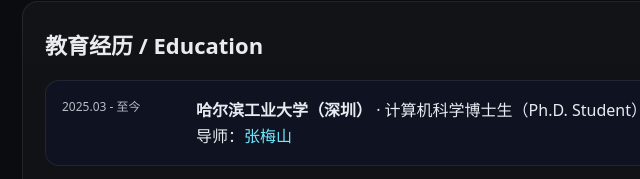
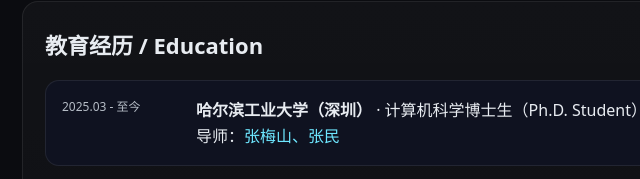
Before and after one commit to huangbinxin0812-create/huangbinxin0812-create.github.io, a plain HTML site: page index.html in a window 1280 px wide. Shown: the part 510-689 px from the top of the page, 148-788 px from the left. Drawn offline with Linux system fonts and the light colour scheme.

```diff
--- a/index.html
+++ b/index.html
@@ -86,7 +86,7 @@
           <div class="pill">2025.03 - 至今</div>
           <div>
             <strong>哈尔滨工业大学（深圳）</strong> · 计算机科学博士生（Ph.D. Student）<br/>
-            导师：<a href="#" target="_blank">张梅山</a>
+            导师：<a href="#" target="_blank">张梅山、张民</a>
           </div>
         </div>
         <div class="edu card">
```
